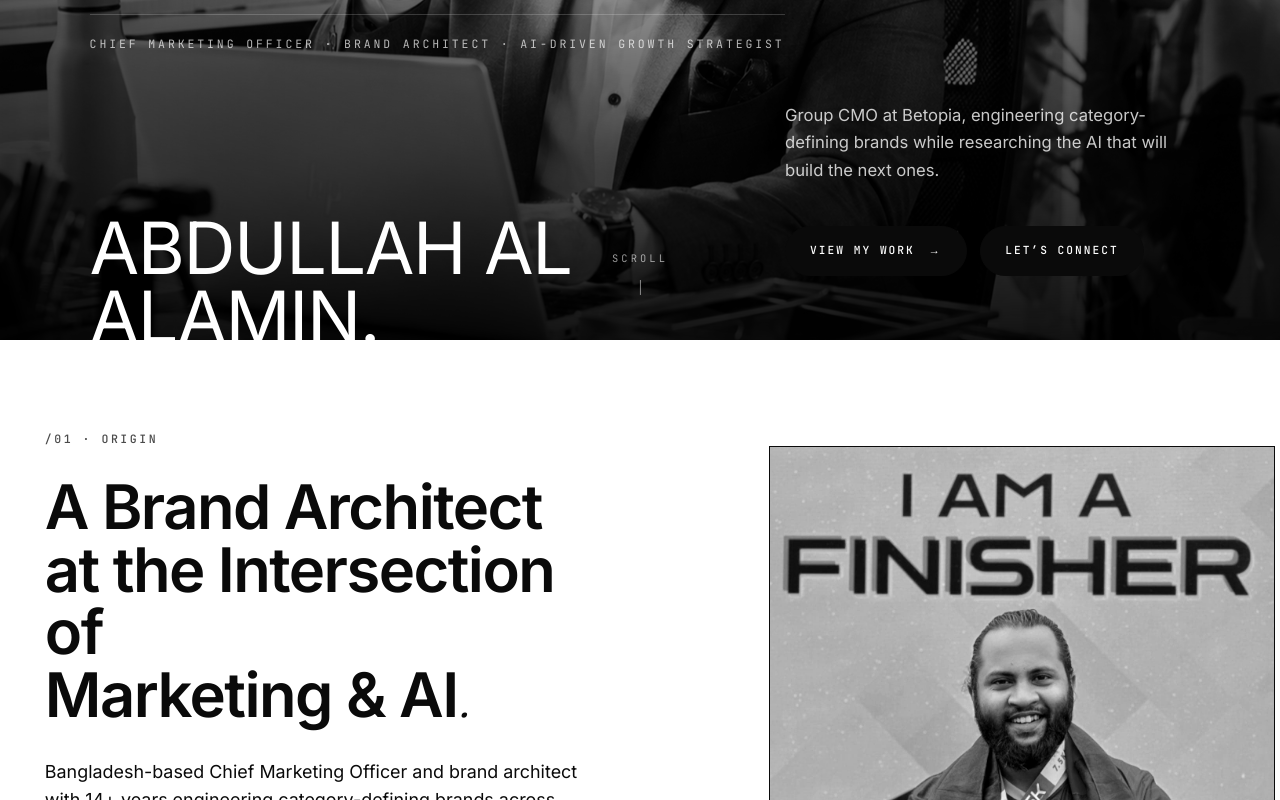
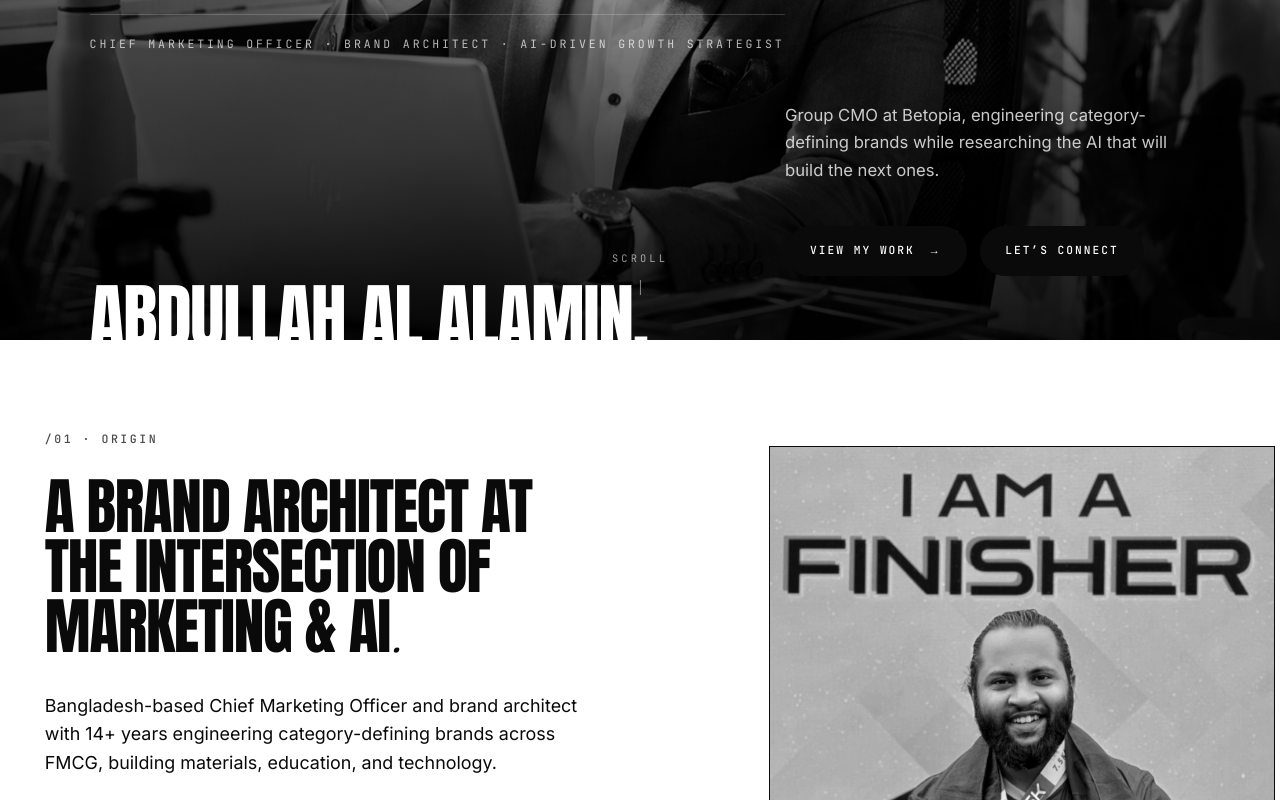
Before and after one commit to nibir404/portfolio-CMO, a Next.js app: page / in a window 1280 px wide. Shown: the part 460-1260 px from the top of the page. Built offline with nearby package versions, Linux system fonts and the light colour scheme.

Commit message:
revert(font): restore Anton display font
Reverts f573c18 (SF Pro / Helvetica) — Anton is back via
next/font/google. Display weight back to 400, text-transform
back to uppercase, letter-spacing back to -0.02em. README
typography table restored.

Co-Authored-By: puku-ai-2.8 <noreply@puku.sh>

```diff
--- a/src/app/globals.css
+++ b/src/app/globals.css
@@ -49,42 +49,37 @@ button { font: inherit; cursor: pointer; }
 a { color: inherit; text-decoration: none; }
 
 /* ── Typography ─────────────────────────────────────────────── */
-/* --font-display: SF Pro / Helvetica stack (no Google Font needed).
-   Falls through to Arial/system sans on non-Apple platforms. */
---font-display: -apple-system, BlinkMacSystemFont, "SF Pro Display",
-                "SF Pro", "Helvetica Neue", Helvetica, Arial, sans-serif;
-
-.font-display { font-family: var(--font-display); }
+.font-display { font-family: var(--font-display), sans-serif; }
 .font-body    { font-family: var(--font-body), sans-serif; }
 .font-quote   { font-family: var(--font-quote), serif; font-style: italic; }
 .font-mono    { font-family: var(--font-mono), monospace; }
 
-/* Display headlines — SF Pro / Helvetica, oversized clamp */
+/* Display headlines — Anton, oversized clamp */
 .display-mega {
-  font-family: var(--font-display);
-  font-weight: 600;
+  font-family: var(--font-display), sans-serif;
+  font-weight: 400;
   font-size: clamp(3.5rem, 12vw, 12rem);
   line-height: 0.9;
-  letter-spacing: -0.03em;
-  text-transform: none;
+  letter-spacing: -0.02em;
+  text-transform: uppercase;
   margin: 0;
 }
 .display-hero {
-  font-family: var(--font-display);
-  font-weight: 600;
+  font-family: var(--font-display), sans-serif;
+  font-weight: 400;
   font-size: clamp(2.75rem, 9vw, 8.5rem);
-  line-height: 0.95;
-  letter-spacing: -0.03em;
-  text-transform: none;
+  line-height: 0.92;
+  letter-spacing: -0.02em;
+  text-transform: uppercase;
   margin: 0;
 }
 .display-section {
-  font-family: var(--font-display);
-  font-weight: 600;
+  font-family: var(--font-display), sans-serif;
+  font-weight: 400;
   font-size: clamp(1.85rem, 4.8vw, 4.2rem);
-  line-height: 1.02;
-  letter-spacing: -0.025em;
-  text-transform: none;
+  line-height: 0.98;
+  letter-spacing: -0.02em;
+  text-transform: uppercase;
   margin: 0;
 }
 
--- a/src/app/layout.tsx
+++ b/src/app/layout.tsx
@@ -1,7 +1,14 @@
 import type { Metadata, Viewport } from "next";
-import { Inter, Cormorant_Garamond, JetBrains_Mono } from "next/font/google";
+import { Anton, Inter, Cormorant_Garamond, JetBrains_Mono } from "next/font/google";
 import "./globals.css";
 import { ThemeProvider } from "@/components/ThemeProvider";
+
+const anton = Anton({
+  weight: "400",
+  subsets: ["latin"],
+  variable: "--font-display",
+  display: "swap",
+});
 
 const inter = Inter({
   subsets: ["latin"],
@@ -102,7 +109,7 @@ export default function RootLayout({ children }: { children: React.ReactNode })
       lang="en"
       suppressHydrationWarning
       data-theme="dark"
-      className={`${inter.variable} ${cormorant.variable} ${jetbrains.variable}`}
+      className={`${anton.variable} ${inter.variable} ${cormorant.variable} ${jetbrains.variable}`}
     >
       <head>
         <script
--- a/tailwind.config.ts
+++ b/tailwind.config.ts
@@ -23,18 +23,7 @@ const config: Config = {
         },
       },
       fontFamily: {
-        // Display = SF Pro on macOS/iOS, then Helvetica Neue, Helvetica,
-        // Arial, generic sans. Same stack Apple itself uses.
-        display: [
-          "-apple-system",
-          "BlinkMacSystemFont",
-          '"SF Pro Display"',
-          '"SF Pro"',
-          '"Helvetica Neue"',
-          "Helvetica",
-          "Arial",
-          "sans-serif",
-        ],
+        display: ["var(--font-display)", "Bebas Neue", "Oswald", "sans-serif"],
         body: ["var(--font-body)", "Inter", "system-ui", "sans-serif"],
         quote: ["var(--font-quote)", "Cormorant Garamond", "serif"],
       },
```
Also changed, not shown: 1 other file (tests, documents, lock files or other folders).
